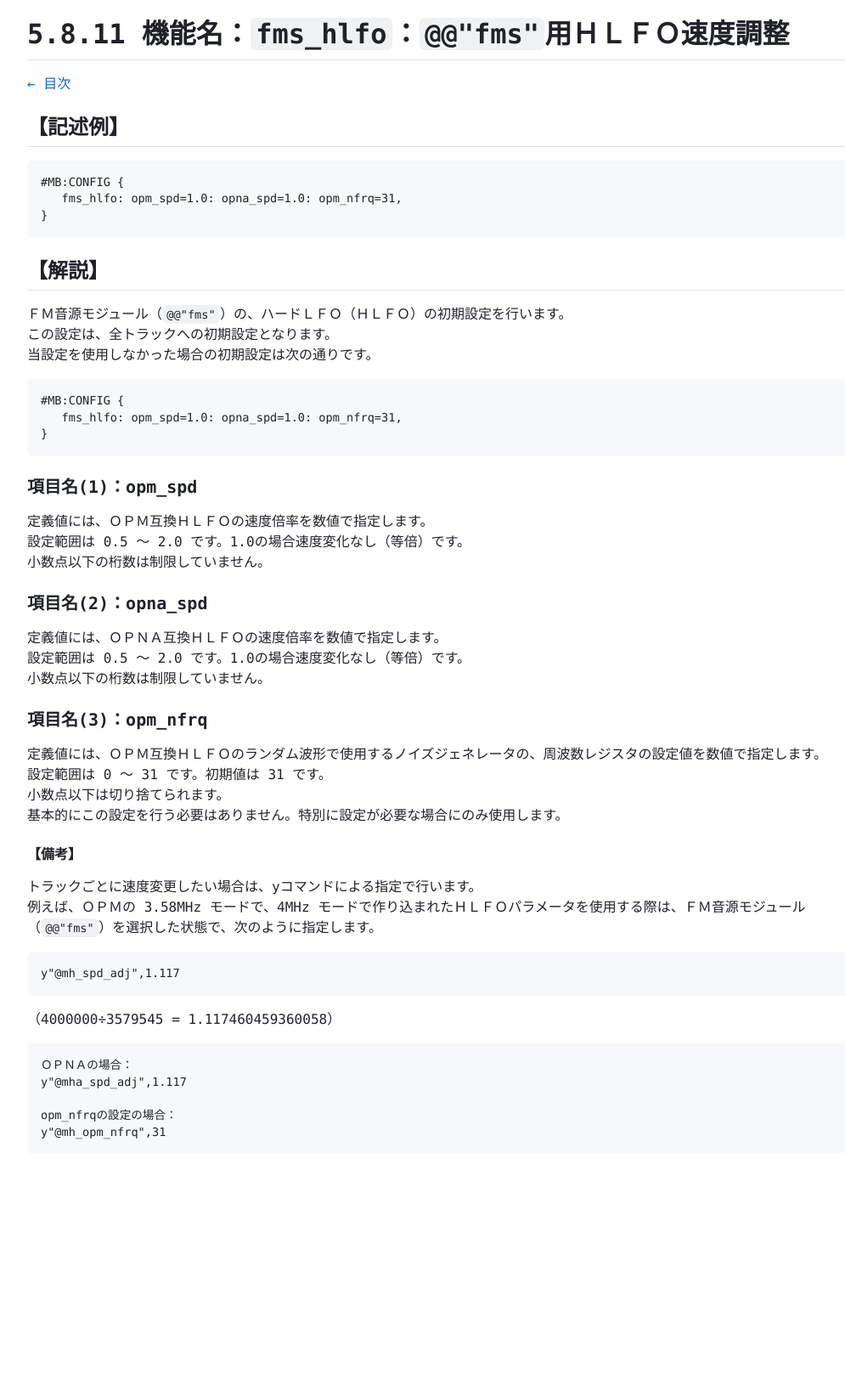
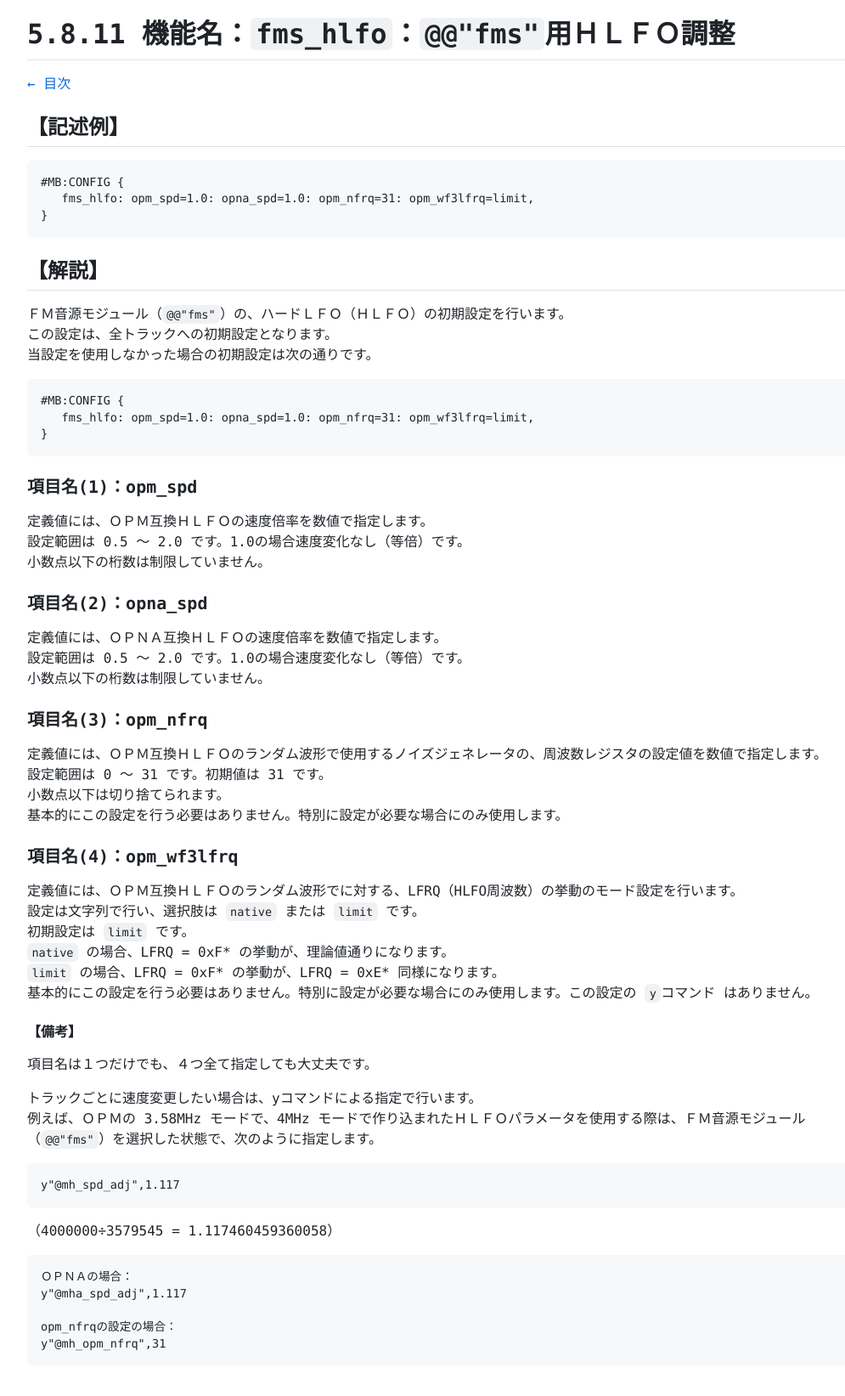
Before and after one commit to lineardrive/V3MMLmanual, a Jekyll site: the page built from docs/ch05/5_8_11.md, in a window 1280 px wide. Shown: the whole page at 85% size, without its empty margins (8-1003 px from the left). Built offline with Jekyll 4.4.1, drawn with Linux system fonts in a browser that asks for light colours; our own code applies the rules of GitHub Pages for plain Markdown files; before the commit the page ends 1394 px from its top, so only the background shows below that.

Commit message:
HLFO(opm) WF=3のLFRQ扱いモード設定

````diff
--- a/docs/ch05/5_8_11.md
+++ b/docs/ch05/5_8_11.md
@@ -1,4 +1,4 @@
-# 5.8.11 機能名：`fms_hlfo`：`@@"fms"`用ＨＬＦＯ速度調整
+# 5.8.11 機能名：`fms_hlfo`：`@@"fms"`用ＨＬＦＯ調整
 
 [← 目次](../index.md)
 
@@ -6,7 +6,7 @@
 
 ```mml
 #MB:CONFIG {
-   fms_hlfo: opm_spd=1.0: opna_spd=1.0: opm_nfrq=31,
+   fms_hlfo: opm_spd=1.0: opna_spd=1.0: opm_nfrq=31: opm_wf3lfrq=limit,
 }
 ```
 
@@ -18,7 +18,7 @@
 
 ```mml
 #MB:CONFIG {
-   fms_hlfo: opm_spd=1.0: opna_spd=1.0: opm_nfrq=31,
+   fms_hlfo: opm_spd=1.0: opna_spd=1.0: opm_nfrq=31: opm_wf3lfrq=limit,
 }
 ```
 
@@ -41,7 +41,18 @@
 小数点以下は切り捨てられます。
 基本的にこの設定を行う必要はありません。特別に設定が必要な場合にのみ使用します。
 
+### 項目名(4)：opm_wf3lfrq
+
+定義値には、ＯＰＭ互換ＨＬＦＯのランダム波形でに対する、LFRQ（HLFO周波数）の挙動のモード設定を行います。
+設定は文字列で行い、選択肢は `native` または `limit` です。
+初期設定は `limit` です。
+`native` の場合、LFRQ = 0xF* の挙動が、理論値通りになります。
+`limit` の場合、LFRQ = 0xF* の挙動が、LFRQ = 0xE* 同様になります。
+基本的にこの設定を行う必要はありません。特別に設定が必要な場合にのみ使用します。この設定の `y`コマンド はありません。
+
 #### 【備考】
+
+項目名は１つだけでも、４つ全て指定しても大丈夫です。
 
 トラックごとに速度変更したい場合は、yコマンドによる指定で行います。
 例えば、ＯＰＭの 3.58MHz モードで、4MHz モードで作り込まれたＨＬＦＯパラメータを使用する際は、ＦＭ音源モジュール（`@@"fms"`）を選択した状態で、次のように指定します。
````
Also changed, not shown: docs/index.md (+2 -2 lines).
